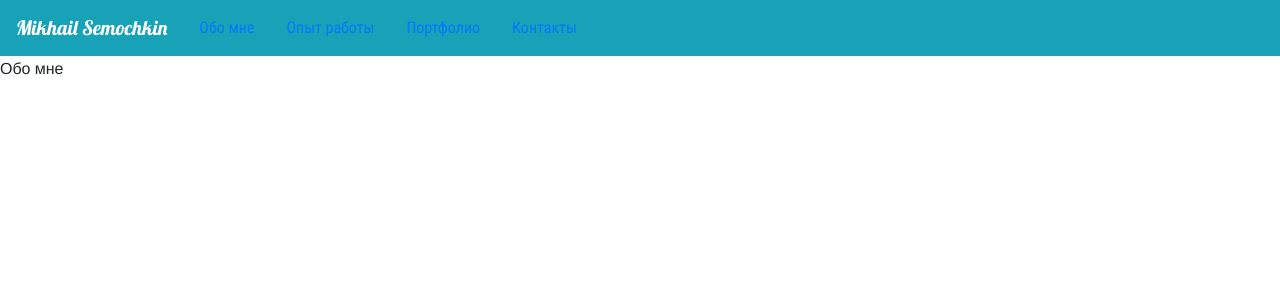
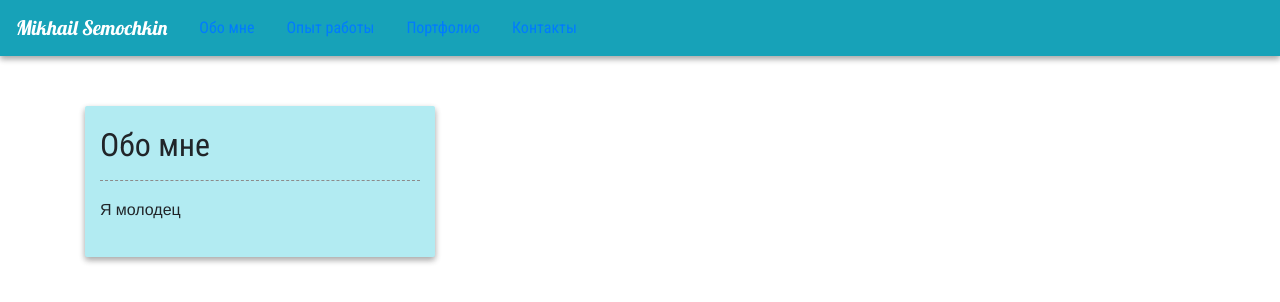
Before and after one commit to Baka9k/mikhailsemochkin.com, a Vue app: page /#/about in a window 1280 px wide. Shown: the top 302 px of the page. Built offline with nearby package versions, Linux system fonts and the light colour scheme.

Commit message:
Add card component

```diff
--- a/src/App.vue
+++ b/src/App.vue
@@ -30,6 +30,9 @@
     font-family: "Open Sans", Helvetica, Arial, sans-serif;
     -webkit-font-smoothing: antialiased;
     -moz-osx-font-smoothing: grayscale;
+    h1, h2, h3, h4, h5, h6 {
+      font-family: "Roboto Condensed", Helvetica, Arial, sans-serif;
+    }
   }
 
 </style>
--- a/src/components/About.vue
+++ b/src/components/About.vue
@@ -1,19 +1,49 @@
 <template lang="pug">
 
   div
-    | Обо мне
+    b-container.cont
+      b-row
+        card(
+          v-for="(card, index) in cards",
+          :title="card.title",
+          :color="card.color",
+          :lg="card.lg",
+          :md="card.md",
+          :sm="card.sm",
+          :xs="card.xs",
+          :content="card.content",
+          :key="index"
+        )
 
 </template>
 
 
 <script>
 
+  import Card from '@/components/Card'
+
   export default {
 
     name: 'about',
 
+    components: {
+      Card
+    },
+
     data () {
-      return {}
+      return {
+        cards: [
+          {
+            title: 'Обо мне',
+            color: '#B2EBF2',
+            lg: '4',
+            md: '6',
+            sm: '6',
+            xs: '12',
+            content: 'Я молодец'
+          }
+        ]
+      }
     }
 
   }
@@ -24,6 +54,9 @@
 <!-- Add "scoped" attribute to limit CSS to this component only -->
 <style lang="scss" scoped>
 
-
+  .cont {
+    padding-top: 30px;
+    padding-bottom: 30px;
+  }
 
 </style>
--- /dev/null
+++ b/src/components/Card.vue
@@ -0,0 +1,79 @@
+<template lang="pug">
+
+  b-col.card-cont(col, :lg="lg", :md="md", :sm="sm", :xs="xs")
+    .card(v-bind:style="{ 'background-color': color }")
+      h2 {{title}}
+      hr
+      p
+        | {{content}}
+
+</template>
+
+
+<script>
+
+  export default {
+
+    name: 'card',
+
+    props: {
+      title: {
+        type: String
+      },
+      color: {
+        type: String,
+        default: '#fff'
+      },
+      lg: {
+        type: String,
+        default: '4'
+      },
+      md: {
+        type: String,
+        default: '6'
+      },
+      sm: {
+        type: String,
+        default: '6'
+      },
+      xs: {
+        type: String,
+        default: '12'
+      },
+      content: {
+        type: String
+      }
+    },
+
+    data () {
+      return {}
+    }
+
+  }
+
+</script>
+
+
+<!-- Add "scoped" attribute to limit CSS to this component only -->
+<style lang="scss" scoped>
+
+  .card-cont {
+    padding: 20px 15px;
+  }
+  .card {
+    border-radius: 2px;
+    border: none;
+    padding: 20px 15px;
+    box-shadow: 0 3px 6px rgba(0,0,0,0.16), 0 3px 6px rgba(0,0,0,0.23);
+    h2 {
+      margin: 0;
+    }
+    hr {
+      border-top: 1px dashed #8c8b8b;
+      display: block;
+      width: 100%;
+      border-bottom: none;
+    }
+  }
+
+</style>
--- a/src/components/Navbar.vue
+++ b/src/components/Navbar.vue
@@ -34,6 +34,9 @@
 <!-- Add "scoped" attribute to limit CSS to this component only -->
 <style lang="scss" scoped>
 
+  .navbar {
+    box-shadow: 0 3px 6px rgba(0,0,0,0.16), 0 3px 6px rgba(0,0,0,0.23);
+  }
   .navbar-brand {
     font-family: Lobster, Helvetica, Airal, sans-serif;
   }
```
